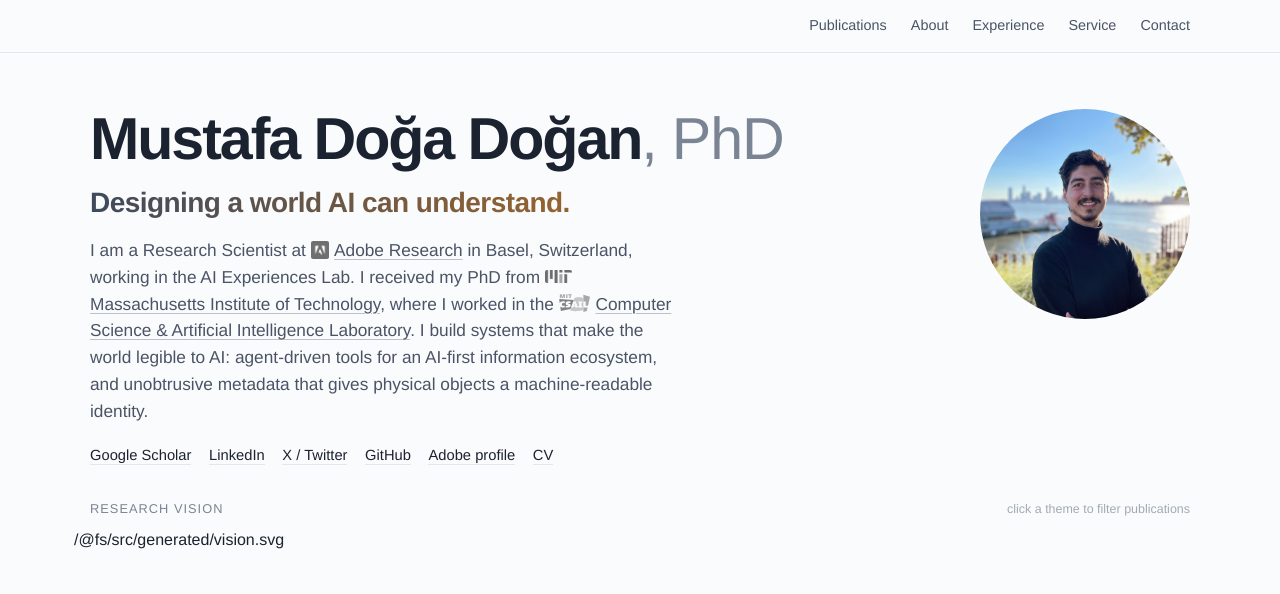
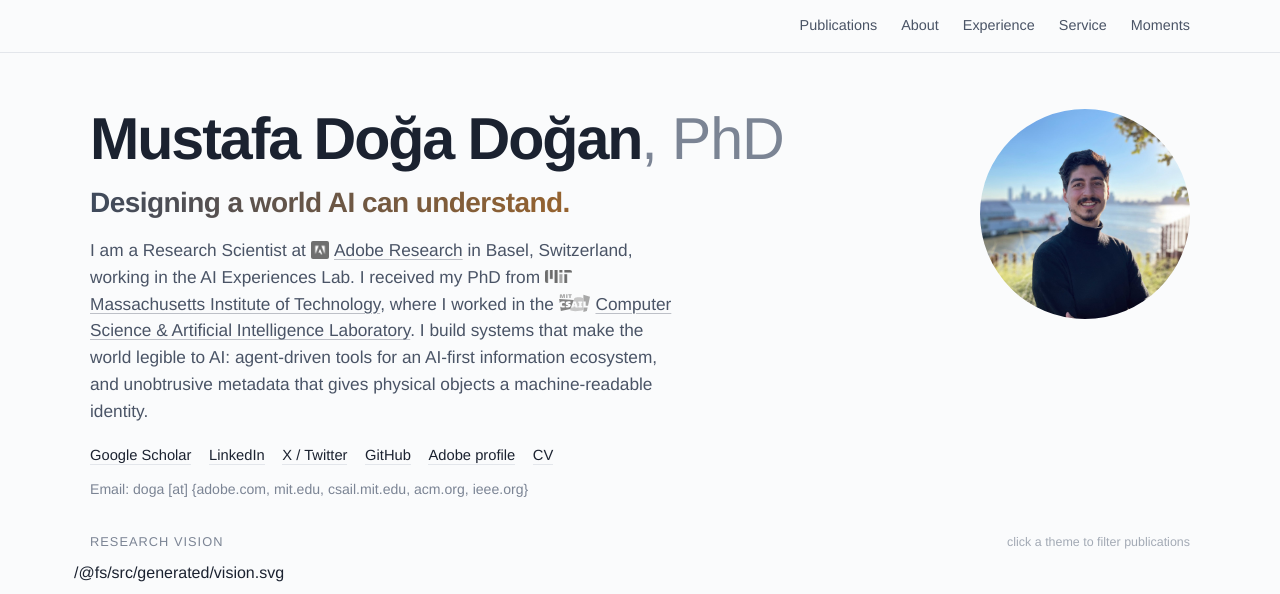
Before and after one commit to dogadogan/dogadogan.github.io, an Astro site: page / in a window 1280 px wide. Shown: the top 594 px of the page. Built offline with nearby package versions, Linux system fonts and the light colour scheme; Astro itself is replaced by a stand-in of ours.

Commit message:
Show email under profile links; header links to Moments instead of Contact
Co-Authored-By: Claude Opus 5.5 <noreply@anthropic.com>

```diff
--- a/src/layouts/Base.astro
+++ b/src/layouts/Base.astro
@@ -54,7 +54,7 @@ const ld = jsonLd ? (Array.isArray(jsonLd) ? jsonLd : [jsonLd]) : [];
           <a href="/#about">About</a>
           <a href="/#experience">Experience</a>
           <a href="/#service">Service</a>
-          <a href="/#contact">Contact</a>
+          <a href="/#moments">Moments</a>
         </nav>
       </div>
     </header>
--- a/src/pages/index.astro
+++ b/src/pages/index.astro
@@ -66,6 +66,7 @@ const list = {
         {profile.links.slice(0, 5).map((l: any) => <li><a href={l.url} rel="me noopener">{l.label}</a></li>)}
         <li><a href="/Mustafa-Doga-Dogan-CV.pdf" class="cv-link" target="_blank" rel="noopener">CV</a></li>
       </ul>
+      <p class="hero-email">Email: {profile.email}</p>
     </div>
     <img class="hero-photo" src={profile.photo} alt={`Portrait of ${profile.fullName}`} width="640" height="640" fetchpriority="high" />
   </section>
@@ -195,7 +196,7 @@ const list = {
     </div>
   </section>
 
-  <section class="moments" aria-labelledby="moments-heading">
+  <section class="moments" id="moments" aria-labelledby="moments-heading">
     <div class="wrap"><h2 id="moments-heading" class="section-title">Moments</h2></div>
     <ul class="moments-strip">
       {activities.moments.map((m: any) => (
--- a/src/styles/global.css
+++ b/src/styles/global.css
@@ -138,6 +138,7 @@ html.js .topbar.show-name ~ main .hero-name { opacity: 0.25; }
 a:hover .inline-logo, a:focus-visible .inline-logo { filter: none; }
 .hero-summary { font-size: 1.08rem; line-height: 1.55; color: var(--ink-2); max-width: 62ch; margin: 0 0 1.25rem; }
 .hero-links { list-style: none; padding: 0; margin: 0; display: flex; flex-wrap: wrap; gap: 0.4rem 1.1rem; font-size: 0.92rem; font-weight: 500; }
+.hero-email { margin: 0.75rem 0 0; font-size: 0.88rem; color: var(--ink-3); }
 .hero-links a { text-decoration: none; border-bottom: 1px solid var(--rule); padding-bottom: 1px; }
 .hero-links a:hover { border-color: var(--ink); }
 .hero-photo { width: clamp(120px, 17vw, 210px); aspect-ratio: 1; object-fit: cover; border-radius: 50%; filter: saturate(0.92); }
```
